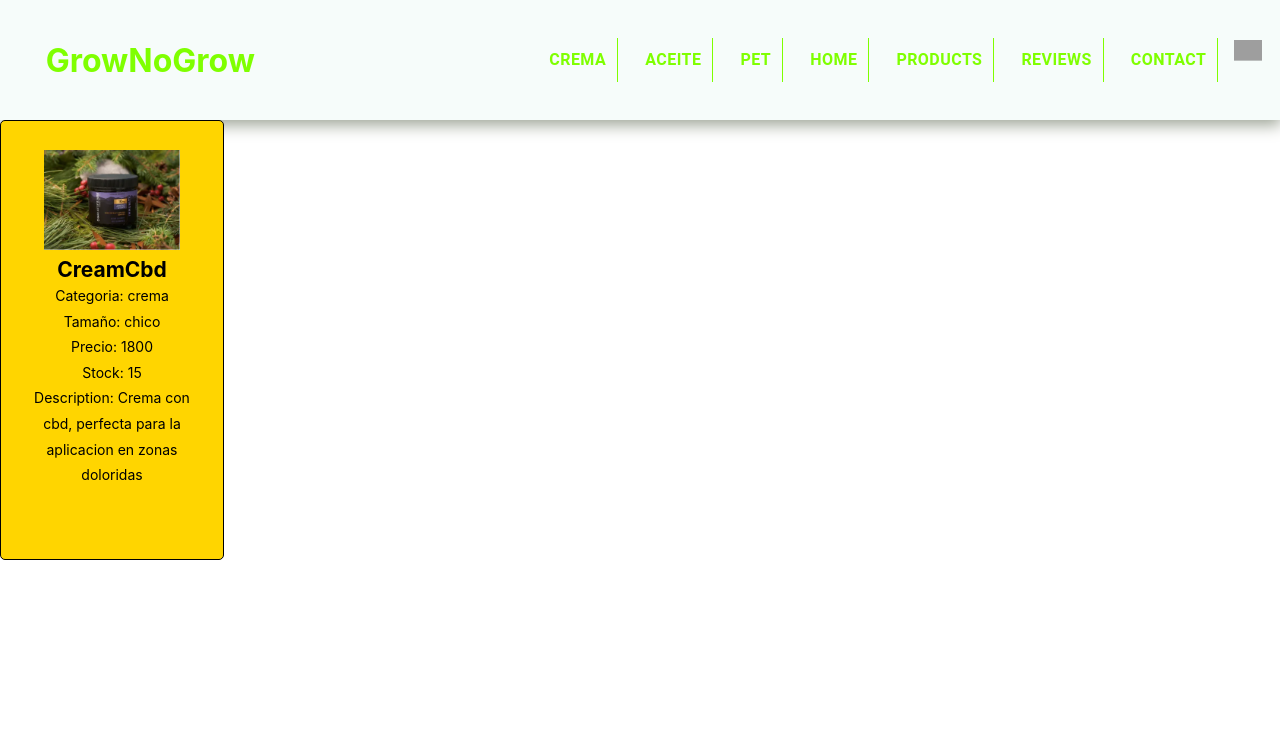
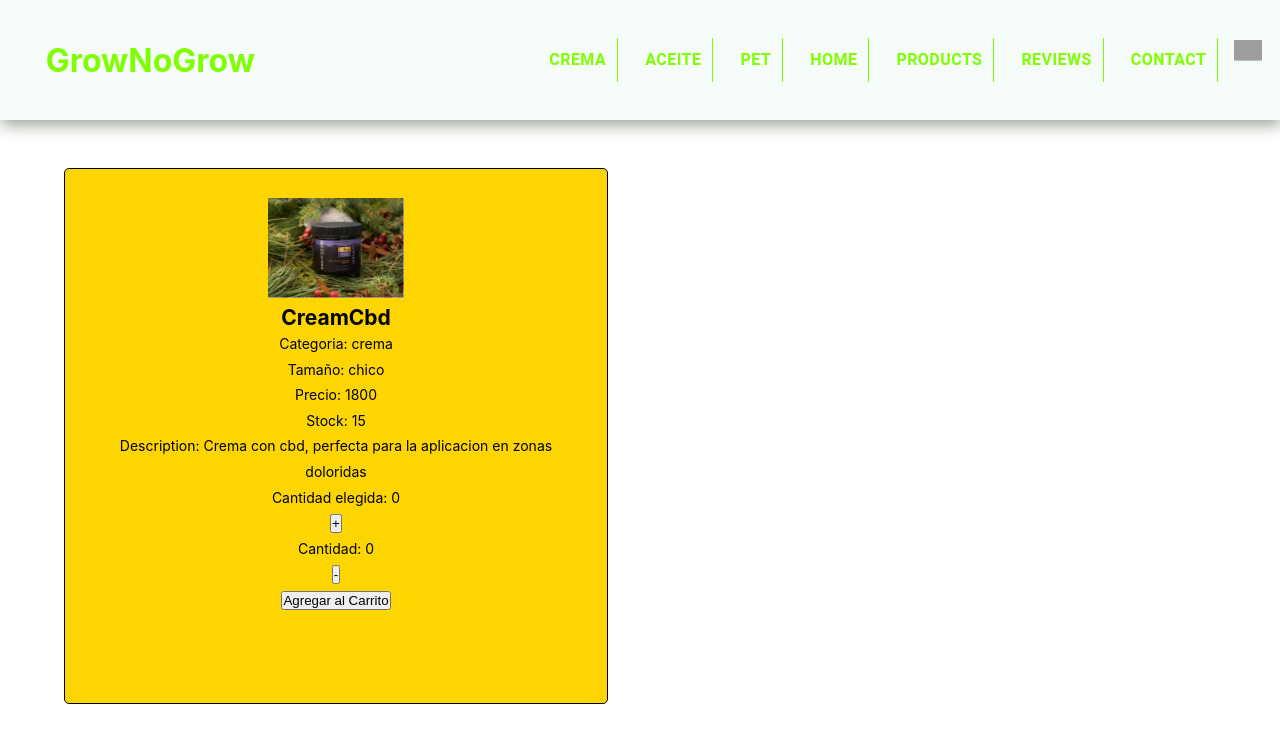
Before and after one commit to agussobrero/growNoGrow-Sobrero, a React (Create React App) app: page /product/1 in a window 1280 px wide. Shown: the top 742 px of the page. Built offline with nearby package versions, Linux system fonts and the light colour scheme; grey boxes are pictures that could not be loaded.

Commit message:
Clase 8 | Eventos

```diff
--- a/src/App.js
+++ b/src/App.js
@@ -10,6 +10,7 @@ import Products from "./pages/Products";
 import Home from "./pages/Home";
 import Error from "./pages/Error";
 import ItemDetailContainer from "./Components/ItemDetailContainer/ItemDetailContainer";
+import Cart from "./Components/Cart/Cart";
 
 
 function App() {
@@ -32,9 +33,8 @@ function App() {
           <Route path="/products" element={<Products />}/>
           <Route path="/product/:id" element={<ItemDetailContainer />}/>
           <Route path="/:category/" element={<Products />}/>
-{/*           <Route path="/:category/:id" element={<ItemDetailContainer />}/> */}
           <Route path="/home" element={<Home />}/>
-
+          <Route path="/cart" element={<Cart />}/>
           <Route path="*" element={<Error />}/>
         </Routes>
       </BrowserRouter>
--- a/src/Components/Card/Card.js
+++ b/src/Components/Card/Card.js
@@ -1,6 +1,5 @@
 import React from "react";
 import "./Card.css";
-import ItemCount from "../ItemCount/ItemCount";
 import {Link} from "react-router-dom";
 
 
@@ -23,7 +22,6 @@ const Card = (props)=> {
                     <p>Precio: {price}</p>
                     <Link to={`/product/${id}`} ><button>Ver mas detalles</button></Link>
                 </div>
-                <ItemCount stock={stock}/>
             </div>
         </div>
     )
--- /dev/null
+++ b/src/Components/Cart/Cart.js
@@ -0,0 +1,11 @@
+import React from "react";
+
+const Cart = () => {
+    return(
+        <div>
+            <h1>Su carrito de Compras</h1>
+        </div>
+    )
+}
+
+export default Cart;
--- a/src/Components/ItemCount/ItemCount.js
+++ b/src/Components/ItemCount/ItemCount.js
@@ -2,7 +2,8 @@ import React, {useState} from "react";
 
 const ItemCount = (props) =>{
     const {stock} = props
-    const [count, setCount] = useState(1)
+    const {action} = props
+    const [count, setCount] = useState(0)
 
     const handleClickAdd = () =>{
         if(count<stock) {
@@ -19,10 +20,6 @@ const ItemCount = (props) =>{
         }
     }
 
-    const onAdd = () =>{
-        alert(`usted esta agregando: ${count} productos al carrito`)
-    }
-
     return(
         <>
             <div>
@@ -30,7 +27,7 @@ const ItemCount = (props) =>{
                 <p>Cantidad: {count}</p>
                 <button onClick={handleClickSub}>-</button>
             </div>
-            <button onClick={onAdd}>Agregar al Carrito</button>
+            <button onClick={(e)=>action(e)}>Agregar al Carrito</button>
         </>
     )
 }
--- /dev/null
+++ b/src/Components/ItemDetail/ItemDetail.css
@@ -0,0 +1,18 @@
+
+.card-detail{
+    border: 1px solid black;
+    border-radius: 5px;
+    background-color: #ffd500;
+    padding: 1.8rem;
+    line-height: 1.6rem;
+    height: 67vh;
+    width: 68vh;
+    font-size: 14px;
+    margin-top: 3rem;
+}
+
+.menus{
+    display: flex;
+    justify-content: space-evenly;
+    margin-top: 1rem;
+}
--- a/src/Components/ItemDetail/ItemDetail.js
+++ b/src/Components/ItemDetail/ItemDetail.js
@@ -1,11 +1,18 @@
 import React, { useEffect, useState } from "react";
 import { useParams } from "react-router-dom";
 import data from "../Data/data";
+import ItemCount from "../ItemCount/ItemCount"
+import Container from '@mui/material/Container';
+import { Link } from "react-router-dom";
+import "../ItemDetail/ItemDetail.css"
+
 
 const ItemDetail = ()=> {
 
     const {id} = useParams({})
     const [product, setProduct] = useState({})
+
+    const [onCarrito, setOnCarrito] = useState(0)
 
     const dataProducts= data.productsList;
 
@@ -15,7 +22,7 @@ const ItemDetail = ()=> {
 
     const selectProductId = (array, id) =>{
         array.forEach( (product)=>{
-                if(product.id == id) {
+            if(product.id === id) {
                 return(
                     setProduct(product)
                     )
@@ -23,9 +30,15 @@ const ItemDetail = ()=> {
             })
     }
 
+    const onAdd = (e) =>{
+        e.stopPropagation()
+        setOnCarrito(onCarrito + 1)
+
+    }
+
     return (
-        <div className="card">
-            <div key={product.id}>
+        <Container className="card-detail-cont">
+            <div key={product.id} className="card-detail">
                 <img src={product.url} alt="imgProd" className="img-card"></img>
                 <h2>{product.prod}</h2>
                 <p>Categoria: {product.category}</p>
@@ -33,8 +46,26 @@ const ItemDetail = ()=> {
                 <p>Precio: {product.price}</p>
                 <p>Stock: {product.stock}</p>
                 <p>Description: {product.description}</p>
+                <p>Cantidad elegida: {onCarrito}</p>
+
+                {
+                    onCarrito===0 ? (
+                        <>
+                            <ItemCount action={onAdd} stock={product.stock}/>
+                        </>
+                    ) : (
+                        <div className="menus">
+                            <Link to={"/products"}>
+                                <button>Continuar compra</button>
+                            </Link>
+                            <Link to={"/cart"}>
+                                <button>Finaizar compra</button>
+                            </Link>
                         </div>
+                    )
+                }
             </div>
+        </Container>
     )
 }
 
--- a/src/Components/ListProducts/ListProducts.js
+++ b/src/Components/ListProducts/ListProducts.js
@@ -10,13 +10,15 @@ const ListProducts = ()=> {
 
     const {category} = useParams()
 
+    const [loading, setLoading] = useState(true)
 
-    const url = data;
+    const dataProducts = data.productsList;
 
     const getProducts = () =>{
         return new Promise ((resolve, reject)=>{
         setTimeout(()=>{
-            resolve (url.productsList)
+            const myData = category ? dataProducts.filter( (product)=> product.category === category) : dataProducts
+            resolve (myData)
         }, 2000)
         })
     }
@@ -31,14 +33,16 @@ const ListProducts = ()=> {
     } */
 
     useEffect ( () => {
+        setLoading(true)
         setProducts([])
         getProducts().then ((result) => {
             setProducts(result)
-            selectCategory(result, category)
+            /* selectCategory(result, category) */
     })
+    .finally(()=> setLoading(false))
     },[category])
 
-    const selectCategory = (array, category) =>{
+    /* const selectCategory = (array, category) =>{
         return(
             array.map( (product)=>{
                 console.log(product)
@@ -49,19 +53,20 @@ const ListProducts = ()=> {
                 }
             })
         )
-    }
+    } */
 
     return(
-        <div className="div-mainCard">
-            {
+        loading ? (<h2>Loading...</h2>) : (
+            <div className="div-mainCard">
+                {
                 products.map((product) =>{
-                const {id} = product
                     return(
-                        <Card data={product} key={id}/>
+                        <Card data={product} key={product.id}/>
                     )
                 })
-            }
-        </div>
+                }
+            </div>
+        )
     )
 }
 
--- a/src/pages/Error.js
+++ b/src/pages/Error.js
@@ -3,7 +3,7 @@ import React from "react";
 const Error = ()=>{
     return(
         <>
-        <h1>404 Algo ha salido mal...</h1>
+        <h1>Error 404 - Algo ha salido mal...</h1>
         </>
     )
 }
```
Also changed, not shown: src/Components/NavBar/NavBar.js (+0 -23 lines). Lines whose indentation alone changed are shown as unchanged.
